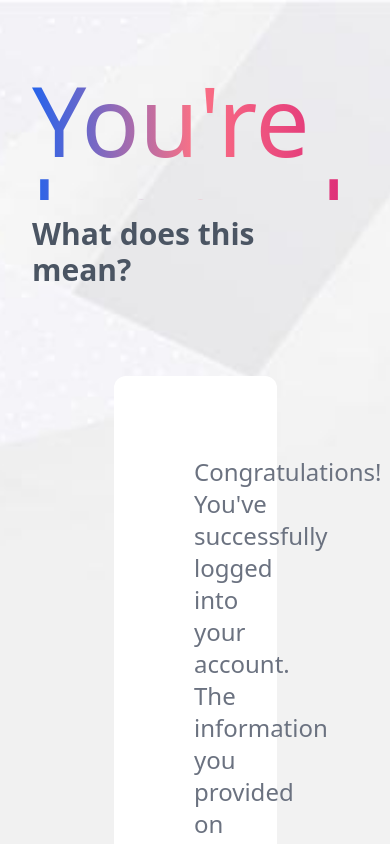
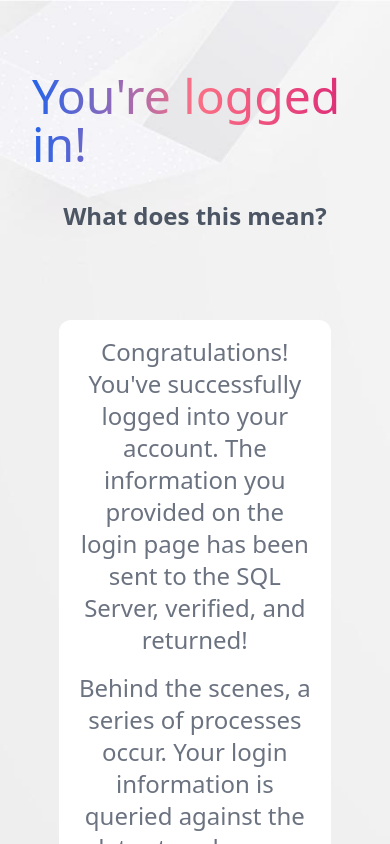
Before and after one commit to PedroMilani04/next-login, a Next.js app: page /logged in a window 390 px wide. Shown: the top 844 px of the page. Built offline with nearby package versions, Linux system fonts and the light colour scheme.

Commit message:
responsiveness logged

```diff
--- a/src/pages/logged.js
+++ b/src/pages/logged.js
@@ -2,10 +2,10 @@ export default function Logged() {
     return (
         <div className="min-h-screen flex flex-col text-gray-600 font-light text-2xl justify-center items-center p-8" style={{ backgroundImage: 'url(/images/4877010.jpg)', backgroundSize: 'cover', backgroundPosition: 'center' }}>
             <div className="mt-10 mb-10 flex flex-col justify-center items-center " >
-                <h1 className="text-8xl h-32 mb-4 bg-gradient-to-r from-blue-600 via-rose-400 to-pink-600 text-transparent bg-clip-text" data-aos="fade-left" data-aos-duration="2000" style={{ background: 'linear-gradient(to right, #3490dc, #fuchsia)' }}>You're logged in!</h1>
-                <h2 className="text-3xl mb-2 font-bold" data-aos="fade-right" data-aos-duration="2800">What does this mean?</h2>
+                <h1 className="text-5xl md:text-8xl h-32 md:mb-4 bg-gradient-to-r from-blue-600 via-rose-400 to-pink-600 text-transparent bg-clip-text" data-aos="fade-left" data-aos-duration="2000" style={{ background: 'linear-gradient(to right, #3490dc, #fuchsia)' }}>You're logged in!</h1>
+                <h2 className="text-2xl  md:text-3xl mb-2 font-bold" data-aos="fade-right" data-aos-duration="2800">What does this mean?</h2>
             </div>
-            <div className="w-1/2 bg-white rounded-xl p-20 mt-10 mb-10 text-center text-gray-500 " data-aos="flip-right">
+            <div className="w-5/6  lg:w-1/2 bg-white rounded-xl p-4 md:p-20 mt-10 mb-10 text-center text-gray-500 " data-aos="flip-right">
                 <p className="mb-4">
                     Congratulations! You've successfully logged into your account. The information you provided on the login page has been sent to the SQL Server, verified, and returned!
                 </p>
```
